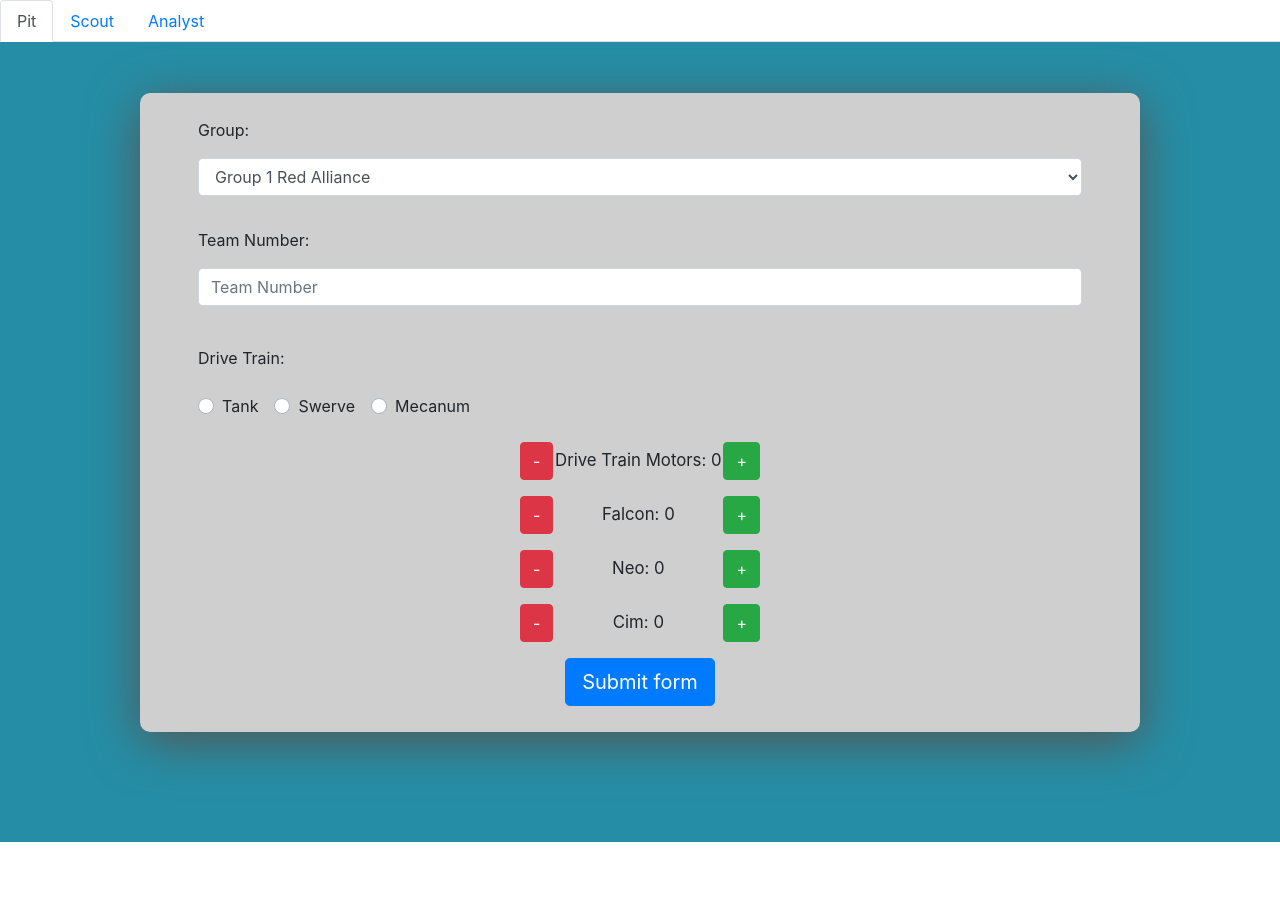
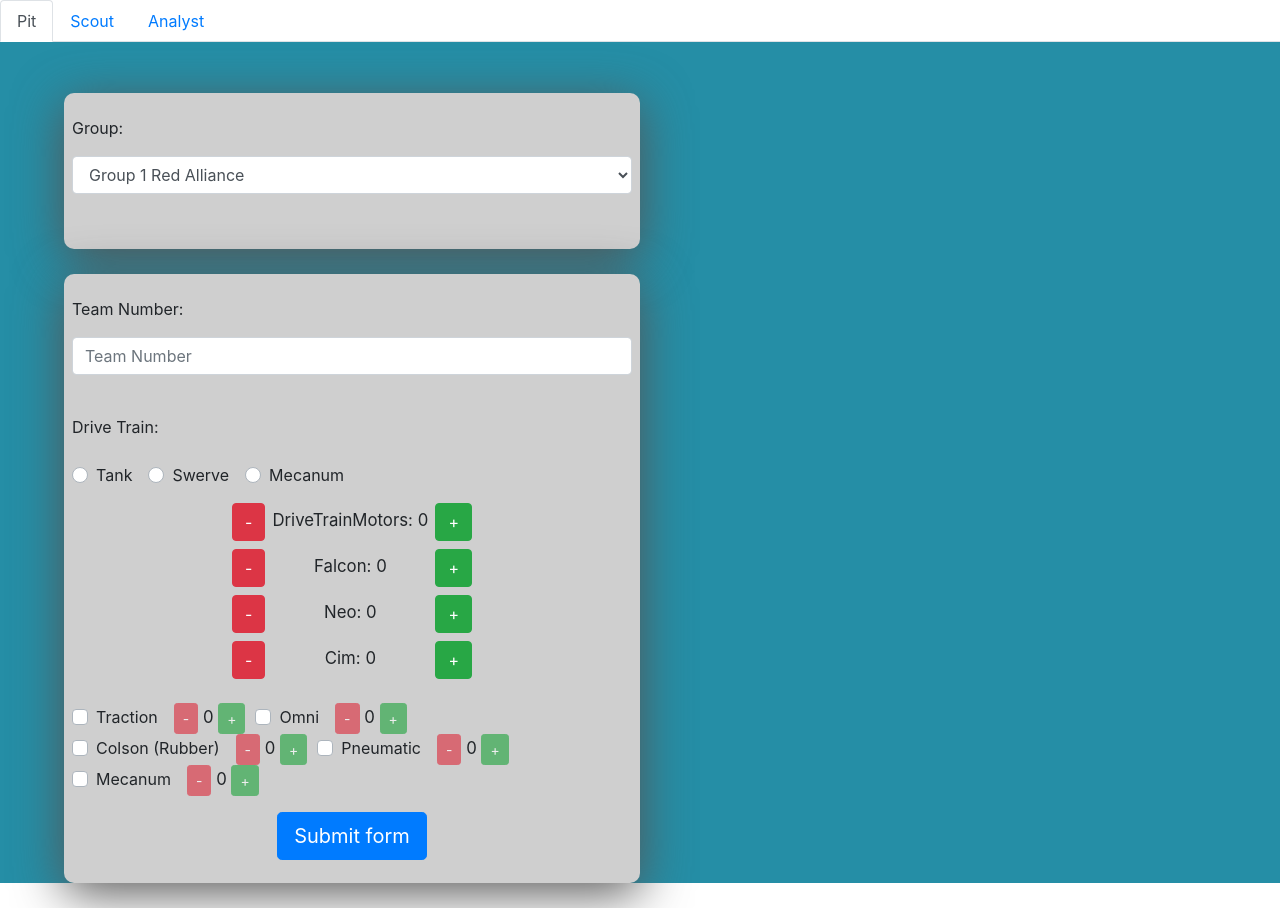
Before and after one commit to RoboTigers/FRCScout2020, a React (Create React App) app in the folder client/: page / in a window 1280 px wide. Both pictures are taken after a click on the tab "Pit". Before the commit the page ends 842 px from the top, so only its background shows below. Built offline with nearby package versions, Linux system fonts and the light colour scheme.

Commit message:
Added wheel options and started dividing questions into sections

```diff
--- a/client/src/components/Counter.js
+++ b/client/src/components/Counter.js
@@ -29,23 +29,34 @@ class Counter extends Component {
   spanStyle = {
     fontSize: "105%",
     display: "inline-block",
-    minWidth: "170px"
+    minWidth: this.props.minWidth
   };
 
   render() {
     return (
-      <div>
-        <Button className="btn btn-danger btn-xs" onClick={this.decrement}>
+      <React.Fragment>
+        <Button
+          disabled={this.props.disabled}
+          className="btn btn-danger"
+          onClick={this.decrement}
+          size={this.props.size}
+        >
           -
         </Button>
-        <div className="" style={this.spanStyle}>
+        <div style={this.spanStyle}>
           {"  "}
           {this.props.label} {this.state.count}{" "}
         </div>
-        <Button className="btn btn-success btn-xs " onClick={this.increment}>
+        <Button
+          style={{ marginRight: this.props.marginRight }}
+          disabled={this.props.disabled}
+          className="btn btn-success"
+          onClick={this.increment}
+          size={this.props.size}
+        >
           +
         </Button>
-      </div>
+      </React.Fragment>
     );
   }
 }
--- a/client/src/components/PitContent.css
+++ b/client/src/components/PitContent.css
@@ -4,14 +4,18 @@
 }
 
 .div-form {
-  display: inline-block;
-  max-width: 1000px;
-  width: 90%;
+  /* display: inline-block; */
   padding: 2%;
   margin-top: 25px;
+  margin-bottom: 25px;
   background-color: #cfcfcf;
   border-radius: 10px;
   box-shadow: 0px 10px 50px #555;
+}
+
+.div-second {
+  display: "inline-block";
+  width: "100%";
 }
 
 .div-main {
@@ -20,6 +24,6 @@
   justify-content: center;
   padding-top: 2%;
   width: 100%;
-  height: 100vh;
+  height: max-content;
   background-color: #258ea6;
 }
--- a/client/src/components/PitContent.js
+++ b/client/src/components/PitContent.js
@@ -9,10 +9,41 @@ import Counter from "./Counter.js";
 
 class PitContent extends Component {
   state = {
-    validated: false
+    validated: false,
+    widthSize: "",
+    heightSize: "",
+    driveTrains: [
+      { id: 1, label: "Tank", value: false },
+      { id: 2, label: "Swerve", value: false },
+      { id: 3, label: "Mecanum", value: false }
+    ],
+    driveTrainWheelsValid: false,
+    driveTrainMotors: [
+      { id: 1, label: "DriveTrainMotors", value: 0 },
+      { id: 2, label: "Falcon", value: 0 },
+      { id: 3, label: "Neo", value: 0 },
+      { id: 4, label: "Cim", value: 0 }
+    ],
+    wheels: [
+      { id: 1, label: "Traction", value: false },
+      { id: 2, label: "Omni", value: false },
+      { id: 3, label: "Colson (Rubber)", value: false },
+      { id: 4, label: "Pneumatic", value: false },
+      { id: 5, label: "Mecanum", value: false }
+    ]
   };
 
+  componentDidMount() {
+    console.log(window.innerWidth);
+    this.setState({
+      widthSize: window.innerWidth <= 760 ? "90%" : "50%"
+    });
+    this.setState({ heightSize: window.innerHeight + "px" });
+    console.log(document.body.scrollHeight + "px");
+  }
+
   checkTeamNum = event => {
+    console.log(this.state.widthSize);
     let value = event.target.value;
     console.log(value);
     if (value > 9999) {
@@ -32,16 +63,31 @@ class PitContent extends Component {
     this.setState({ validated: true });
   };
 
+  handleWheelClick = wheel => {
+    const wheels = [...this.state.wheels];
+    const index = wheels.indexOf(wheel);
+    wheels[index] = { ...wheel };
+    wheels[index].value = !wheels[index].value;
+    this.setState({ wheels });
+    let newValidity = false;
+    wheels.map(wheel => {
+      newValidity = wheel.value || newValidity;
+    });
+    this.setState({ driveTrainWheelsValid: newValidity });
+    console.log(this.state.driveTrainWheelsValid);
+  };
+
   render() {
     return (
       <div className="div-main">
-        <div className="div-form">
+        <div className="div-second">
           <Form
             noValidate
             validated={this.state.validated}
             onSubmit={this.handleSumbit}
             className="pit-form"
           >
+            <div style={{ width: this.state.widthSize }} className="div-form">
               <Form.Group as={Row} controlId="formGroup">
                 <Form.Label className="mb-3">Group:</Form.Label>
                 <Form.Control className="mb-3" required as="select">
@@ -56,6 +102,8 @@ class PitContent extends Component {
                   Please choose a group.
                 </Form.Control.Feedback>
               </Form.Group>
+            </div>
+            <div style={{ width: this.state.widthSize }} className="div-form">
               <Form.Group as={Row} controlId="formTeamNum">
                 <Form.Label className="mb-3">Team Number:</Form.Label>
                 <Form.Control
@@ -74,69 +122,79 @@ class PitContent extends Component {
               <Form.Group as={Row} controlId="driveTrainLabel">
                 <Form.Label>Drive Train:</Form.Label>
               </Form.Group>
-            <Form.Group as={Row} controlId="formDrive" className="mt-3 mb-4">
+              <Form.Group as={Row} controlId="formDrive" className="mt-3 mb-3">
+                {this.state.driveTrains.map(driveTrain => (
                   <Form.Check
                     required
                     inline
                     custom
-                label="Tank"
+                    label={driveTrain.label}
                     type="radio"
-                name="radios"
-                id="radio1"
-                className=""
+                    name="driveTrains"
+                    id={"driveTrain" + driveTrain.id}
+                    key={"driveTrain" + driveTrain.id}
                   />
-              <Form.Check
-                required
-                inline
-                custom
-                label="Swerve"
-                type="radio"
-                name="radios"
-                id="radio2"
-                className=""
-              />
-              <Form.Check
-                required
-                inline
-                custom
-                label="Mecanum"
-                type="radio"
-                name="radios"
-                id="radio3"
-                className=""
-              />
+                ))}
               </Form.Group>
               <Form.Group
                 className="justify-content-center"
-              as={Row}
                 controlId="formDriveMotors"
               >
-              <Counter min={0} max={10} label="Drive Train Motors:"></Counter>
+                {this.state.driveTrainMotors.map(motor => (
+                  <Form.Row
+                    className="mb-2"
+                    key={"driveTrainMotorRow" + motor.id}
+                  >
+                    <Col key={"driveTrainMotorCol" + motor.id}>
+                      <Counter
+                        min={0}
+                        max={10}
+                        minWidth="170px"
+                        label={motor.label + ":"}
+                        disabled={false}
+                        size="xs"
+                        marginRight="0px"
+                        id={"driveTrainMotor" + motor.id}
+                        key={"driveTrainMotor" + motor.id}
+                      />
+                    </Col>
+                  </Form.Row>
+                ))}
               </Form.Group>
-            <Form.Group
-              className="justify-content-center"
-              as={Row}
-              controlId="formDriveMotorsTypes1"
-            >
-              <Counter min={0} max={10} label="Falcon:"></Counter>
-            </Form.Group>
-            <Form.Group
-              className="justify-content-center"
-              as={Row}
-              controlId="formDriveMotorsTypes2"
-            >
-              <Counter min={0} max={10} label="Neo:"></Counter>
-            </Form.Group>
-            <Form.Group
-              className="justify-content-center"
-              as={Row}
-              controlId="formDriveMotorsTypes3"
-            >
-              <Counter min={0} max={10} label="Cim:"></Counter>
+              <Form.Group as={Row} controlId="wheelTypes" className="mt-4">
+                {this.state.wheels.map(wheel => (
+                  <span key={"driveTrainWheelSpan" + wheel.id}>
+                    <Form.Check
+                      required={!this.state.driveTrainWheelsValid}
+                      // noValidate
+                      onChange={() => this.handleWheelClick(wheel)}
+                      className="mr-3"
+                      // isValid={this.state.driveTrainWheelsValid}
+                      // validated={this.state.driveTrainWheelsValid}
+                      inline
+                      custom
+                      label={wheel.label}
+                      type="checkbox"
+                      name="driveTrainWheels"
+                      id={"driveTrainWheel" + wheel.id}
+                      key={"driveTrainWheel" + wheel.id}
+                    />
+                    <Counter
+                      min={0}
+                      max={10}
+                      minWidth="20px"
+                      disabled={!wheel.value}
+                      size="sm"
+                      marginRight="10px"
+                      key={"driveTrainWheelCounter" + wheel.id}
+                    />
+                  </span>
+                ))}
               </Form.Group>
               <Button type="submit" className="btn-lg">
                 Submit form
               </Button>
+            </div>
           </Form>
         </div>
       </div>
```
Lines whose indentation alone changed are shown as unchanged.
